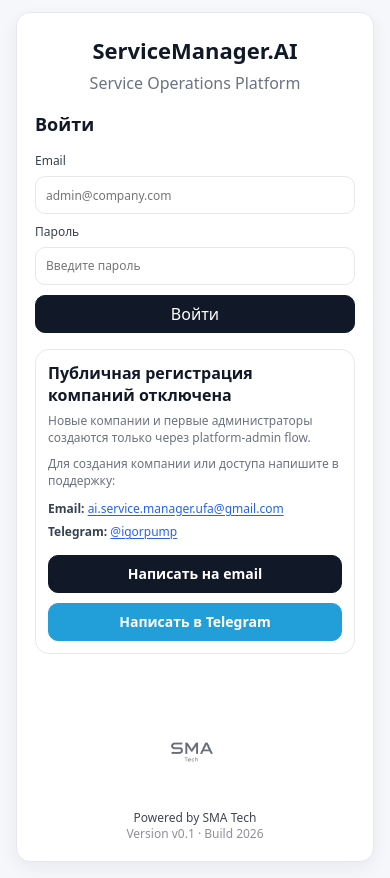
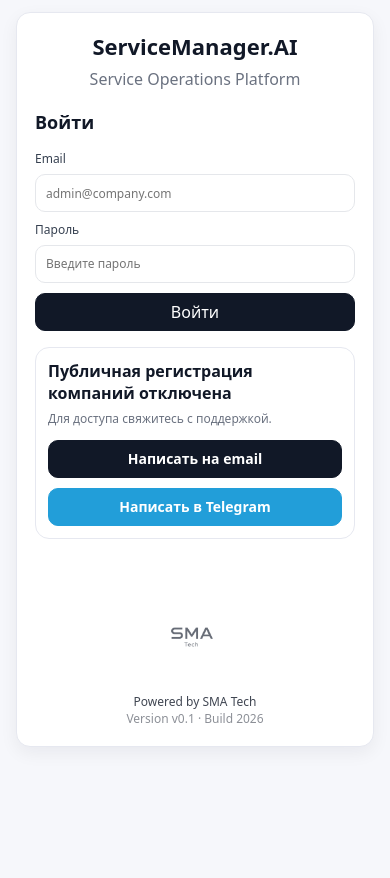
Before and after one commit to igormahachkala/servicemanager-ai-2.0, a React (Vite) app in the folder web/: page /login in a window 390 px wide. After the commit the page ends 844 px from the top, so only its background shows below. Built offline with nearby package versions, Linux system fonts and the light colour scheme.

Commit message:
fix: stabilize mobile layout scope and attachments

```diff
--- a/web/src/app.css
+++ b/web/src/app.css
@@ -17,6 +17,29 @@
   display: grid;
   place-items: center;
   padding: 24px;
+}
+
+/* Login / mobile: не центрировать весь viewport (iOS Safari + клавиатура даёт съезд). */
+.page.loginPageRoot {
+  display: flex;
+  flex-direction: column;
+  align-items: stretch;
+  justify-content: flex-start;
+  place-items: stretch;
+  min-height: 100%;
+  min-height: 100dvh;
+  min-height: 100svh;
+  padding: calc(12px + env(safe-area-inset-top, 0px)) max(16px, env(safe-area-inset-right, 0px))
+    calc(16px + env(safe-area-inset-bottom, 0px)) max(16px, env(safe-area-inset-left, 0px));
+  width: 100%;
+  max-width: 100%;
+  box-sizing: border-box;
+}
+
+.page.loginPageRoot .card {
+  width: 100%;
+  max-width: min(520px, 100%);
+  min-width: 0;
 }
 
 .card {
--- a/web/src/index.css
+++ b/web/src/index.css
@@ -1,9 +1,14 @@
-html, body, #root {
+html,
+body,
+#root {
   margin: 0;
   padding: 0;
-  min-width: 320px;
+  min-width: 0;
   min-height: 100%;
   width: 100%;
+  max-width: 100%;
+  overflow-x: hidden;
+  box-sizing: border-box;
 }
 
 body {
--- a/web/src/lib/api.ts
+++ b/web/src/lib/api.ts
@@ -376,9 +376,14 @@
   id: string
   ticketId?: string | null
   originalName: string
+  /** Некоторые ответы API могут дублировать имя файла */
+  filename?: string | null
   mimeType: string
   sizeBytes: number
   url: string
+  /** Если появится в API — приоритетнее относительного `url` для скачивания */
+  downloadUrl?: string | null
+  path?: string | null
   purpose?: 'REQUEST' | 'WORK_REPORT' | string | null
   createdAt: string
   uploadedBy?: { id: string; email: string } | null
@@ -915,6 +920,20 @@
   return getBaseUrl() + normalized
 }
 
+/** Абсолютный URL файла вложения тикета (как на desktop TicketAttachments). */
+export function resolveTicketAttachmentUrl(attachment: {
+  url?: string | null
+  downloadUrl?: string | null
+  path?: string | null
+}): string {
+  const raw =
+    (typeof attachment.downloadUrl === 'string' && attachment.downloadUrl.trim()) ||
+    (typeof attachment.url === 'string' && attachment.url.trim()) ||
+    (typeof attachment.path === 'string' && attachment.path.trim()) ||
+    ''
+  return resolveFileUrl(raw)
+}
+
 export function setBaseUrl(url: string) {
   if (typeof window === 'undefined') return
   if (!canUseManualBackendConfig()) return
--- a/web/src/mobile/MobileHome.tsx
+++ b/web/src/mobile/MobileHome.tsx
@@ -85,16 +85,29 @@
     enabled: meQ.data?.role === 'TECHNICIAN',
   })
 
+  const linkedClientsQ = useQuery({
+    queryKey: ['mobile-home-linked-clients'],
+    queryFn: api.getLinkedClients,
+    enabled: !!linkedClientCompanyId && !!meQ.data,
+  })
+
   const cards = boardQ.data?.columns.flatMap((col) => col.cards || []) || []
   const inWork = cards.filter((card) => card.status === 'IN_PROGRESS' || card.status === 'ASSIGNED')
   const myTickets = cards.slice(0, 6)
   const available = (availableQ.data || []) as api.TicketCard[]
   const isTechnician = meQ.data?.role === 'TECHNICIAN'
-  const contextLabel = linkedClientCompanyId
-    ? `Клиентский контур: ${linkedClientCompanyId}`
-    : meQ.data?.companyName
-      ? `Компания: ${meQ.data.companyName}`
-      : 'Компания: текущий контур'
+
+  const companyPrimaryLine = useMemo(() => {
+    const fromMe = (meQ.data?.companyName || '').trim()
+    if (fromMe) return fromMe
+    return (api.getCompanyLabel(meQ.data) || '').trim() || '—'
+  }, [meQ.data])
+
+  const linkedClientDisplayName = useMemo(() => {
+    if (!linkedClientCompanyId) return ''
+    const row = linkedClientsQ.data?.find((x) => x.clientCompany.id === linkedClientCompanyId)
+    return (row?.clientCompany?.name || '').trim()
+  }, [linkedClientCompanyId, linkedClientsQ.data])
 
   const closeCameraInputRef = useRef<HTMLInputElement | null>(null)
   const closeGalleryInputRef = useRef<HTMLInputElement | null>(null)
@@ -203,7 +216,16 @@
       </div>
 
       <div className="mobileCard" style={{ padding: 12 }}>
-        <div className="mobileMeta">{contextLabel}</div>
+        <div className="mobileMeta">
+          <div>
+            <span className="mobileContextLabel">Компания:</span> {companyPrimaryLine}
+          </div>
+          {linkedClientCompanyId ? (
+            <div style={{ marginTop: 6 }}>
+              <span className="mobileContextLabel">Клиент:</span> {linkedClientDisplayName || '—'}
+            </div>
+          ) : null}
+        </div>
         <Link
           to={api.appendScopeToPath('/m/create', scope, meQ.data)}
           className="mobileBtn mobileCreateTicketLink"
--- a/web/src/mobile/MobileTicketDetails.tsx
+++ b/web/src/mobile/MobileTicketDetails.tsx
@@ -4,6 +4,7 @@
 import * as api from '../lib/api'
 import {
   mobileTicketCategoryLocationFromDetail,
+  mobileTicketDetailGetOneScopes,
   mobileTicketNavState,
   mobileTicketNumberTitle,
   type MobileTicketListOrigin,
@@ -29,11 +30,54 @@
   return (a.mimeType || '').toLowerCase().startsWith('image/')
 }
 
+function ticketAttachmentLabel(a: api.TicketAttachmentItem) {
+  const fn = (a.filename || '').trim()
+  if (fn) return fn
+  return (a.originalName || '').trim() || 'Вложение'
+}
+
+/** REQUEST и вложения без purpose — «фото заявки»; WORK_REPORT — «фото отчёта». */
+function isReportTicketImage(a: api.TicketAttachmentItem) {
+  return a.purpose === 'WORK_REPORT'
+}
+
+function MobileTicketAttachmentThumb({ attachment }: { attachment: api.TicketAttachmentItem }) {
+  const [broken, setBroken] = useState(false)
+  const resolved = api.resolveTicketAttachmentUrl(attachment)
+  const label = ticketAttachmentLabel(attachment)
+
+  if (!resolved || broken) {
+    return (
+      <div className="mobilePhotoUnavailable">
+        <div className="mobilePhotoUnavailableName">{label}</div>
+        <div className="mobilePhotoUnavailableHint">Фото недоступно</div>
+      </div>
+    )
+  }
+
+  return (
+    <a href={resolved} target="_blank" rel="noreferrer" className="mobilePhotoThumbLink">
+      <img
+        src={resolved}
+        alt={label}
+        className="mobilePhotoThumb"
+        loading="lazy"
+        onError={() => setBroken(true)}
+      />
+    </a>
+  )
+}
+
 function isCommentTimelineItem(item: api.TimelineItem): boolean {
   const c = typeof item.payload?.comment === 'string' ? item.payload.comment.trim() : ''
   if (c.length > 0) return true
   const t = `${item.type || ''} ${item.timelineEvent || ''} ${item.domainType || ''}`.toLowerCase()
   return t.includes('comment')
+}
+
+function isNotFoundGetTicketError(err: unknown): boolean {
+  const msg = err instanceof Error ? err.message : String(err)
+  return /\b404\b/i.test(msg) || /not\s*found/i.test(msg) || /не\s+найден/i.test(msg)
 }
 
 export function MobileTicketDetails() {
@@ -50,6 +94,7 @@
     [searchParams, meQ.data],
   )
 
+  /** linked: query → location.state → persisted (без «левого» fallback из appendScopeToPath). */
   const linkedClientCompanyId = useMemo(() => {
     const q = (searchParams.get('linkedClientCompanyId') || '').trim()
     if (q) return q
@@ -58,80 +103,90 @@
     return (api.getLinkedClientCompanyId(meQ.data) || '').trim()
   }, [searchParams, navState?.ticketOwnerCompanyId, meQ.data])
 
-  const [autoLinkedClientCompanyId, setAutoLinkedClientCompanyId] = useState('')
-  const effectiveLinkedClientCompanyId = linkedClientCompanyId || autoLinkedClientCompanyId
+  const ticketOwnerNav = (navState?.ticketOwnerCompanyId || '').trim()
 
   const scopeNorm = useMemo<api.TicketScopeParams>(
     () => ({
       companyId: observerCompanyId || undefined,
-      linkedClientCompanyId: effectiveLinkedClientCompanyId || undefined,
+      linkedClientCompanyId: linkedClientCompanyId || undefined,
     }),
-    [observerCompanyId, effectiveLinkedClientCompanyId],
+    [observerCompanyId, linkedClientCompanyId],
   )
 
   useEffect(() => {
     api.persistScopeFromSearchParams(searchParams, meQ.data)
   }, [searchParams, meQ.data])
 
-  const ownCompanyQ = useQuery({
-    queryKey: ['mobile-ticket-own-company'],
-    queryFn: () => api.company(),
-    enabled: !observerCompanyId && !linkedClientCompanyId,
-  })
-  const linkedClientsQ = useQuery({
-    queryKey: ['mobile-ticket-linked-clients-fallback'],
-    queryFn: api.getLinkedClients,
-    enabled: !observerCompanyId && !linkedClientCompanyId && ownCompanyQ.data?.type === 'PROVIDER',
+  const ticketQ = useQuery({
+    enabled: !!ticketId,
+    queryKey: [
+      'mobile-ticket-detail',
+      ticketId,
+      observerCompanyId,
+      linkedClientCompanyId,
+      ticketOwnerNav,
+      meQ.data?.id,
+      meQ.data?.role,
+    ],
+    queryFn: async () => {
+      if (!ticketId) throw new Error('Нет идентификатора заявки')
+
+      const urlCo = (searchParams.get('companyId') || '').trim()
+      const urlLi = (searchParams.get('linkedClientCompanyId') || '').trim()
+      const persistedObs = (api.getObserverCompanyId(meQ.data) || '').trim()
+      const persistedLinked = (api.getLinkedClientCompanyId(meQ.data) || '').trim()
+
+      const scopes = mobileTicketDetailGetOneScopes({
+        urlCompanyId: urlCo,
+        urlLinkedClientCompanyId: urlLi,
+        stateTicketOwnerCompanyId: ticketOwnerNav,
+        persistedCompanyId: persistedObs,
+        persistedLinkedClientCompanyId: persistedLinked,
+        meRole: meQ.data?.role,
+      })
+
+      let lastErr: unknown
+      for (const sc of scopes) {
+        try {
+          return await api.getTicket(ticketId, sc)
+        } catch (e) {
+          lastErr = e
+          if (!isNotFoundGetTicketError(e)) throw e
+        }
+      }
+
+      if (!urlLi) {
+        try {
+          const co = await api.company()
+          if (co.type === 'PROVIDER') {
+            const linkedClients = await api.getLinkedClients()
+            for (const lc of linkedClients) {
+              const clientId = (lc.clientCompany.id || '').trim()
+              if (!clientId) continue
+              if (scopes.some((s) => (s.linkedClientCompanyId || '').trim() === clientId)) continue
+              try {
+                return await api.getTicket(ticketId, { linkedClientCompanyId: clientId })
+              } catch (e) {
+                lastErr = e
+                if (!isNotFoundGetTicketError(e)) throw e
+              }
+            }
+          }
+        } catch (e) {
+          if (!isNotFoundGetTicketError(e)) throw e
+        }
+      }
+
+      throw lastErr instanceof Error ? lastErr : new Error(String(lastErr ?? 'Заявка не найдена'))
+    },
   })
 
-  const ticketQ = useQuery({
-    enabled: !!ticketId,
-    queryKey: ['mobile-ticket-detail', ticketId, observerCompanyId, effectiveLinkedClientCompanyId],
-    queryFn: () => api.getTicket(ticketId, scopeNorm),
-  })
-
-  useEffect(() => {
-    if (!ticketId) return
-    if (observerCompanyId || linkedClientCompanyId || autoLinkedClientCompanyId) return
-    if (ownCompanyQ.data?.type !== 'PROVIDER') return
-    if (!ticketQ.isError) return
-    const linkedClients = linkedClientsQ.data || []
-    if (!linkedClients.length) return
-
-    let cancelled = false
-    ;(async () => {
-      for (const linkedClient of linkedClients) {
-        try {
-          await api.getTicket(ticketId, { linkedClientCompanyId: linkedClient.clientCompany.id })
-          if (!cancelled) {
-            setAutoLinkedClientCompanyId(linkedClient.clientCompany.id)
-          }
-          return
-        } catch {
-          // try next linked client scope
-        }
-      }
-    })()
-
-    return () => {
-      cancelled = true
-    }
-  }, [
-    ticketId,
-    observerCompanyId,
-    linkedClientCompanyId,
-    autoLinkedClientCompanyId,
-    ownCompanyQ.data?.type,
-    ticketQ.isError,
-    linkedClientsQ.data,
-  ])
-
   const inferredLinkedClientCompanyId = useMemo(() => {
-    if (effectiveLinkedClientCompanyId) return effectiveLinkedClientCompanyId
+    if (linkedClientCompanyId) return linkedClientCompanyId
     if (observerCompanyId) return ''
     if (ticketQ.data?.meta?.visibilityMode !== 'provider_primary') return ''
     return ticketQ.data?.meta?.scopeCompanyId || ''
-  }, [effectiveLinkedClientCompanyId, observerCompanyId, ticketQ.data?.meta?.visibilityMode, ticketQ.data?.meta?.scopeCompanyId])
+  }, [linkedClientCompanyId, observerCompanyId, ticketQ.data?.meta?.visibilityMode, ticketQ.data?.meta?.scopeCompanyId])
 
   const effectiveTicketScope = useMemo<api.TicketScopeParams>(
     () => ({
@@ -170,12 +225,12 @@
 
   const requestImages = useMemo(() => {
     const imgs = (attachmentsQ.data || []).filter(isImageAttachment)
-    return imgs.filter((a) => a.purpose !== 'WORK_REPORT')
+    return imgs.filter((a) => !isReportTicketImage(a))
   }, [attachmentsQ.data])
 
   const reportImages = useMemo(() => {
     const imgs = (attachmentsQ.data || []).filter(isImageAttachment)
-    return imgs.filter((a) => a.purpose === 'WORK_REPORT')
+    return imgs.filter((a) => isReportTicketImage(a))
   }, [attachmentsQ.data])
 
   return (
@@ -231,9 +286,7 @@
                 ) : (
                   <div className="mobilePhotoGrid">
                     {requestImages.map((a) => (
-                      <a key={a.id} href={a.url} target="_blank" rel="noreferrer" className="mobilePhotoThumbLink">
-                        <img src={a.url} alt="" className="mobilePhotoThumb" />
-                      </a>
+                      <MobileTicketAttachmentThumb key={a.id} attachment={a} />
                     ))}
                   </div>
                 )}
@@ -245,9 +298,7 @@
                 ) : (
                   <div className="mobilePhotoGrid">
                     {reportImages.map((a) => (
-                      <a key={a.id} href={a.url} target="_blank" rel="noreferrer" className="mobilePhotoThumbLink">
-                        <img src={a.url} alt="" className="mobilePhotoThumb" />
-                      </a>
+                      <MobileTicketAttachmentThumb key={a.id} attachment={a} />
                     ))}
                   </div>
                 )}
--- a/web/src/mobile/mobile.css
+++ b/web/src/mobile/mobile.css
@@ -1,19 +1,22 @@
 .mobileShell {
-  min-height: 100vh;
+  min-height: 100%;
   min-height: 100dvh;
+  min-height: 100svh;
   background: #f3f5f8;
   color: #111827;
   width: 100%;
-  max-width: 100vw;
+  max-width: 100%;
   box-sizing: border-box;
   overflow-x: hidden;
+  min-width: 0;
 }
 
 .mobilePage {
   width: 100%;
-  max-width: 720px;
+  max-width: min(720px, 100%);
   margin: 0 auto;
   box-sizing: border-box;
+  min-width: 0;
   padding: 12px;
   padding-top: calc(12px + env(safe-area-inset-top, 0px));
   padding-left: max(12px, env(safe-area-inset-left, 0px));
@@ -40,11 +43,16 @@
   border: 1px solid #e5e7eb;
   box-shadow: 0 6px 20px rgba(17, 24, 39, 0.06);
   padding: 12px;
+  max-width: 100%;
+  box-sizing: border-box;
+  min-width: 0;
 }
 
 .mobileSection {
   display: grid;
   gap: 8px;
+  min-width: 0;
+  max-width: 100%;
 }
 
 .mobileSectionTitle {
@@ -211,6 +219,34 @@
   display: block;
 }
 
+.mobilePhotoUnavailable {
+  min-height: 92px;
+  border-radius: 12px;
+  border: 1px dashed #d1d5db;
+  background: #f9fafb;
+  display: flex;
+  flex-direction: column;
+  align-items: center;
+  justify-content: center;
+  padding: 10px 8px;
+  text-align: center;
+  gap: 4px;
+}
+
+.mobilePhotoUnavailableName {
+  font-size: 0.78rem;
+  font-weight: 600;
+  color: #111827;
+  word-break: break-word;
+  line-height: 1.25;
+  max-width: 100%;
+}
+
+.mobilePhotoUnavailableHint {
+  font-size: 0.72rem;
+  color: #6b7280;
+}
+
 .mobileNotice {
   border-radius: 12px;
   padding: 10px 12px;
@@ -235,23 +271,23 @@
   right: 0;
   bottom: 0;
   width: 100%;
-  max-width: 100vw;
+  max-width: 100%;
   box-sizing: border-box;
   background: rgba(255, 255, 255, 0.98);
   backdrop-filter: blur(6px);
   border-top: 1px solid #e5e7eb;
   z-index: 40;
-  /* Lift entire bar above Safari bottom chrome */
-  padding-bottom: env(safe-area-inset-bottom, 0px);
   padding-left: env(safe-area-inset-left, 0px);
   padding-right: env(safe-area-inset-right, 0px);
+  padding-bottom: env(safe-area-inset-bottom, 0px);
 }
 
 .mobileBottomNavInner {
   width: 100%;
-  max-width: 720px;
+  max-width: min(720px, 100%);
   margin: 0 auto;
   box-sizing: border-box;
+  min-width: 0;
   display: grid;
   grid-template-columns: repeat(4, minmax(0, 1fr));
   gap: 4px;
@@ -288,6 +324,9 @@
   color: inherit;
   cursor: pointer;
   transition: transform 0.12s ease, box-shadow 0.12s ease;
+  max-width: 100%;
+  box-sizing: border-box;
+  min-width: 0;
 }
 
 .mobileCardClickable:active {
@@ -363,60 +402,29 @@
   white-space: nowrap;
 }
 
-/* Login: stable mobile layout (avoid vertical centering jump when iOS keyboard opens) */
-.page.loginPageRoot {
-  display: flex;
-  flex-direction: column;
-  align-items: stretch;
-  justify-content: flex-start;
-  min-height: 100vh;
-  min-height: 100dvh;
-  min-height: 100svh;
-  padding: calc(12px + env(safe-area-inset-top, 0px)) 16px calc(16px + env(safe-area-inset-bottom, 0px));
-}
-
+/* Login: карточка и шапка (layout .page.loginPageRoot — в app.css) */
 .loginPageCard {
   width: min(520px, 100%);
+  max-width: 100%;
   margin: 0 auto;
+  box-sizing: border-box;
 }
 
 .loginPageHeader {
-  position: sticky;
-  top: 0;
-  z-index: 2;
-  padding: 10px 0 12px;
-  margin: -6px 0 6px;
+  padding: 0 0 12px;
+  margin: 0 0 8px;
   text-align: center;
-  background: linear-gradient(to bottom, rgba(255, 255, 255, 0.98), rgba(255, 255, 255, 0.92) 70%, rgba(255, 255, 255, 0));
-  backdrop-filter: blur(6px);
 }
 
 @media (min-width: 900px) {
   .page.loginPageRoot {
-    /* Desktop: keep it pleasant without forcing vertical centering */
     padding-top: 32px;
   }
 }
 
-.loginSupportContacts {
-  line-height: 1.45;
-  margin-bottom: 14px;
-}
-
-.loginSupportContacts > div + div {
-  margin-top: 6px;
-}
-
-.loginSupportLabel {
+.mobileContextLabel {
   font-weight: 600;
-  color: #374151;
-}
-
-.loginSupportInlineLink {
-  color: #2563eb;
-  text-decoration: underline;
-  text-underline-offset: 2px;
-  word-break: break-word;
+  color: #6b7280;
 }
 
 .loginSupportActions {
--- a/web/src/views/LoginPage.tsx
+++ b/web/src/views/LoginPage.tsx
@@ -144,25 +144,8 @@
 
         <div className="panel loginSupportPanel" style={{ marginTop: 16 }}>
           <div style={{ fontWeight: 600, marginBottom: 6 }}>Публичная регистрация компаний отключена</div>
-          <div className="muted small" style={{ marginBottom: 10 }}>
-            Новые компании и первые администраторы создаются только через platform-admin flow.
-          </div>
-          <div className="muted small" style={{ marginBottom: 10 }}>
-            Для создания компании или доступа напишите в поддержку:
-          </div>
-          <div className="loginSupportContacts muted small">
-            <div>
-              <span className="loginSupportLabel">Email:</span>{' '}
-              <a href={SUPPORT_MAILTO} className="loginSupportInlineLink">
-                {SUPPORT_EMAIL}
-              </a>
-            </div>
-            <div>
-              <span className="loginSupportLabel">Telegram:</span>{' '}
-              <a href={SUPPORT_TELEGRAM} target="_blank" rel="noopener noreferrer" className="loginSupportInlineLink">
-                @igorpump
-              </a>
-            </div>
+          <div className="muted small" style={{ marginBottom: 12 }}>
+            Для доступа свяжитесь с поддержкой.
           </div>
           <div className="loginSupportActions">
             <a href={SUPPORT_MAILTO} className="loginSupportAction loginSupportActionPrimary">
--- a/web/src/views/ticket-page/TicketAttachments.tsx
+++ b/web/src/views/ticket-page/TicketAttachments.tsx
@@ -46,14 +46,14 @@
           {data.map((attachment) => (
             <div key={attachment.id} style={{ border: '1px solid #e5e7eb', borderRadius: 12, padding: 12, display: 'grid', gap: 10 }}>
               <div style={{ display: 'flex', gap: 12, alignItems: 'flex-start', flexWrap: 'wrap' }}>
-                <img src={api.resolveFileUrl(attachment.url)} alt={attachment.originalName} style={{ width: 220, maxWidth: '100%', borderRadius: 10, border: '1px solid #e5e7eb', objectFit: 'cover' }} />
+                <img src={api.resolveTicketAttachmentUrl(attachment)} alt={attachment.originalName} style={{ width: 220, maxWidth: '100%', borderRadius: 10, border: '1px solid #e5e7eb', objectFit: 'cover' }} />
                 <div style={{ display: 'grid', gap: 6, minWidth: 240 }}>
                   <div><b>{attachment.originalName}</b></div>
                   <div className="muted small">Размер: {fmtBytes(attachment.sizeBytes)}</div>
                   <div className="muted small">Загружено: {fmt(attachment.createdAt)}</div>
                   <div className="muted small">Кем: {attachment.uploadedBy?.email || '—'}</div>
                   <div style={{ display: 'flex', gap: 8, flexWrap: 'wrap', marginTop: 4 }}>
-                    <a href={api.resolveFileUrl(attachment.url)} target="_blank" rel="noreferrer">
+                    <a href={api.resolveTicketAttachmentUrl(attachment)} target="_blank" rel="noreferrer">
                       <button className="ghost">Открыть</button>
                     </a>
                     {canDeletePhoto ? (
```
Also changed, not shown: web/src/mobile/MobileMyTickets.tsx (+8 -5 lines), web/src/mobile/mobileTicketDisplay.ts (+59 -3 lines).
